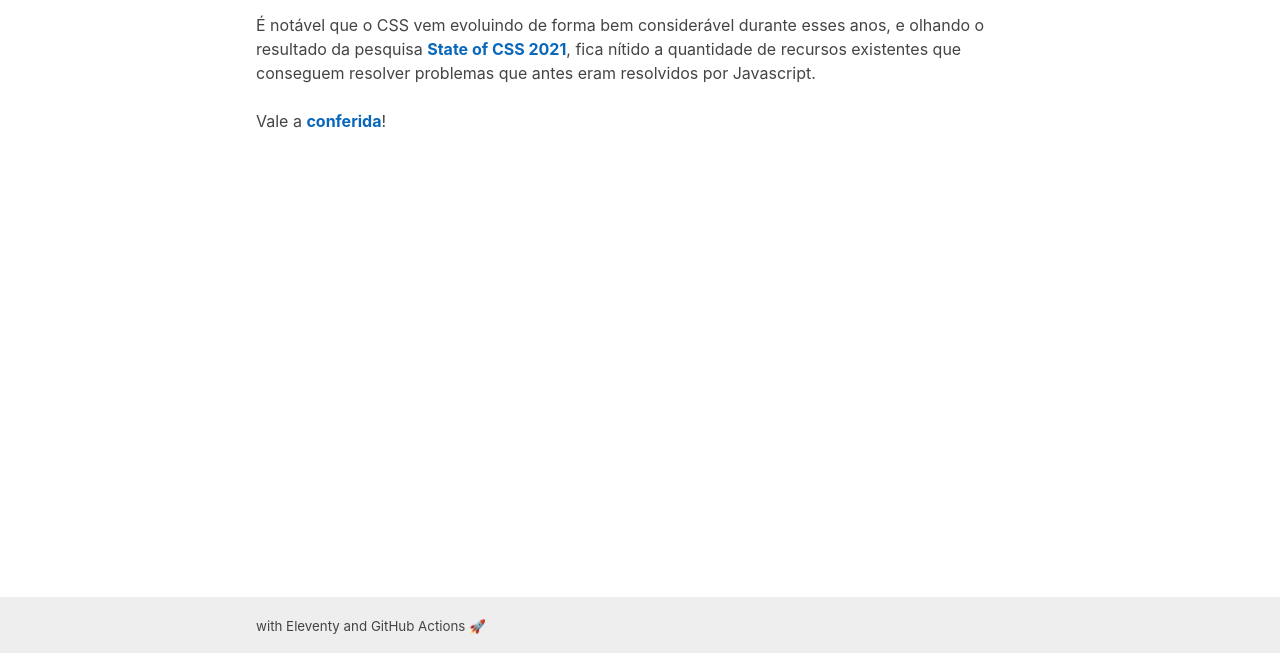
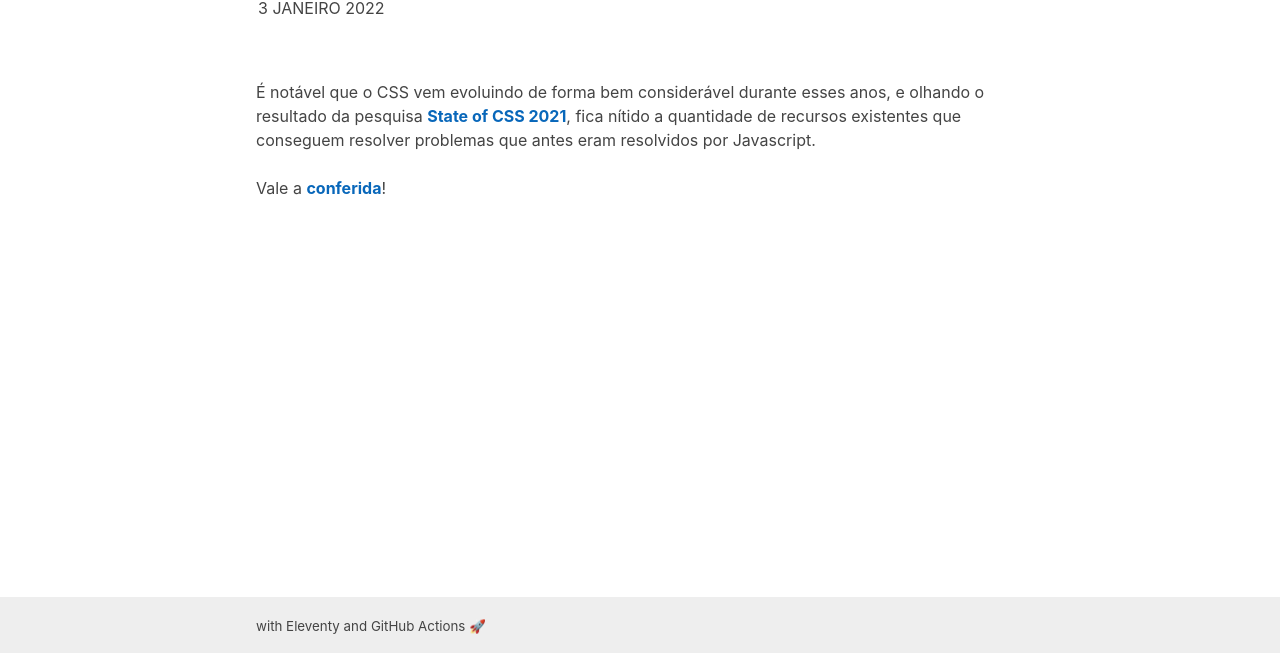
Before and after one commit to tcelestino/bloco-de-notas, an Eleventy site: page posts/2022/2022-01-03-state-of-css-2021.md in a window 1280 px wide. Shown: the part 147-800 px from the top of the page. Built offline with nearby package versions, Linux system fonts and the light colour scheme; Eleventy itself is replaced by a stand-in of ours; files that its build step writes are made by us from their sources.

Commit message:
fix: show date

```diff
--- a/_layouts/post.html
+++ b/_layouts/post.html
@@ -5,9 +5,9 @@ layout: default
 <article class="post">
   <header class="post-header">
     <h1 class="post-title">{{ title }}</h1>
-    <p class="post-date hide">
+    <p class="post-date">
       <time datetime="{{ page.date }}">
-        {{ page.date | date: "%e %B %Y" }}
+        {{ page.date | readableDate }}
       </time>
     </p>
   </header>
--- a/index.njk
+++ b/index.njk
@@ -7,7 +7,7 @@ layout: default
   <ol reversed class="post-list">
     {%- for post in collections.post | reverse -%}
       <li>
-        <span class="post-meta hide">{{ post.date | readableDate }}</span>
+        <span class="post-meta">{{ post.date | readableDate }}</span>
         <h2>
           <a class="post-link" href="{{ post.url | url }}">{{ post.data.title | safe }}</a>
         </h2>
```
Also changed, not shown: .eleventy.js.
